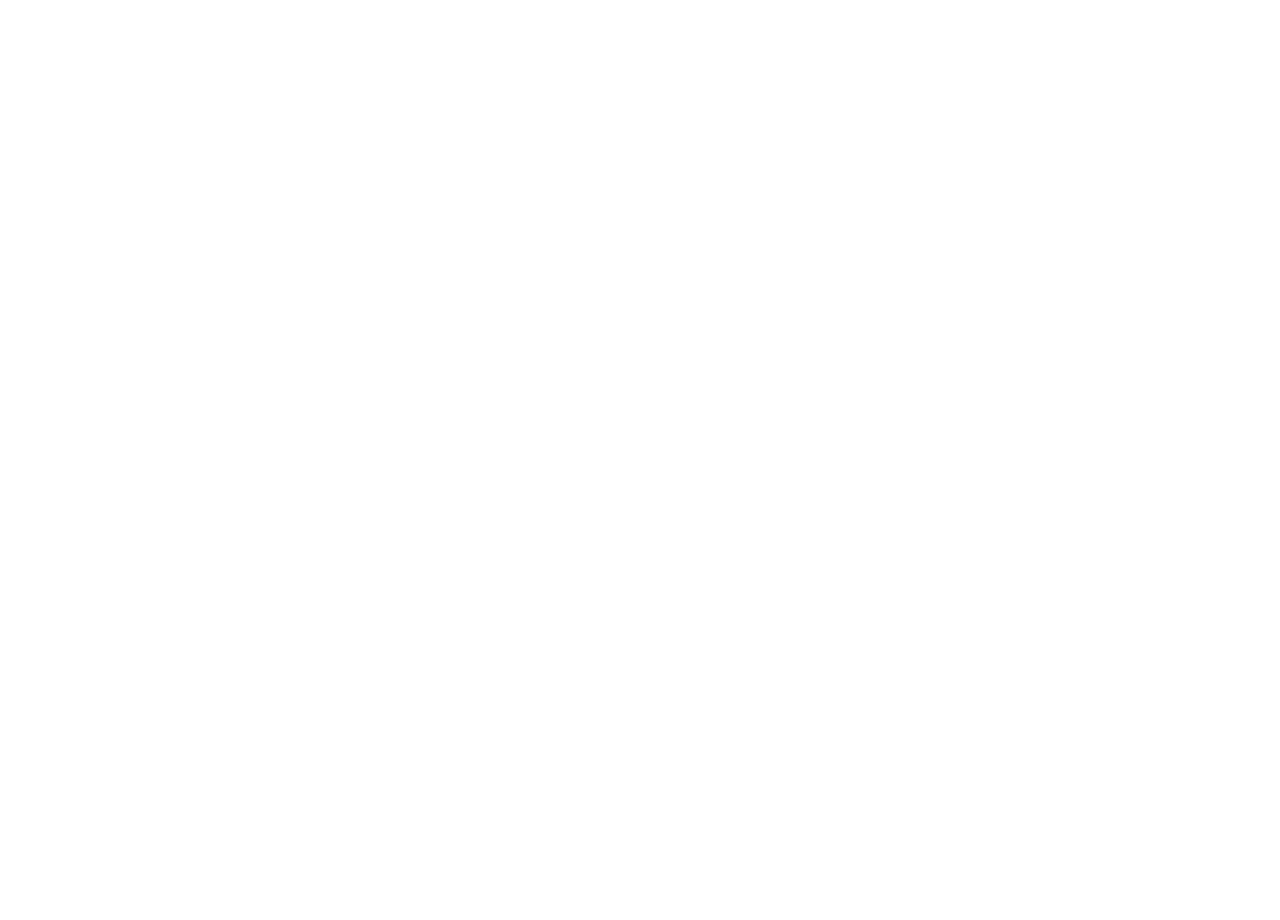
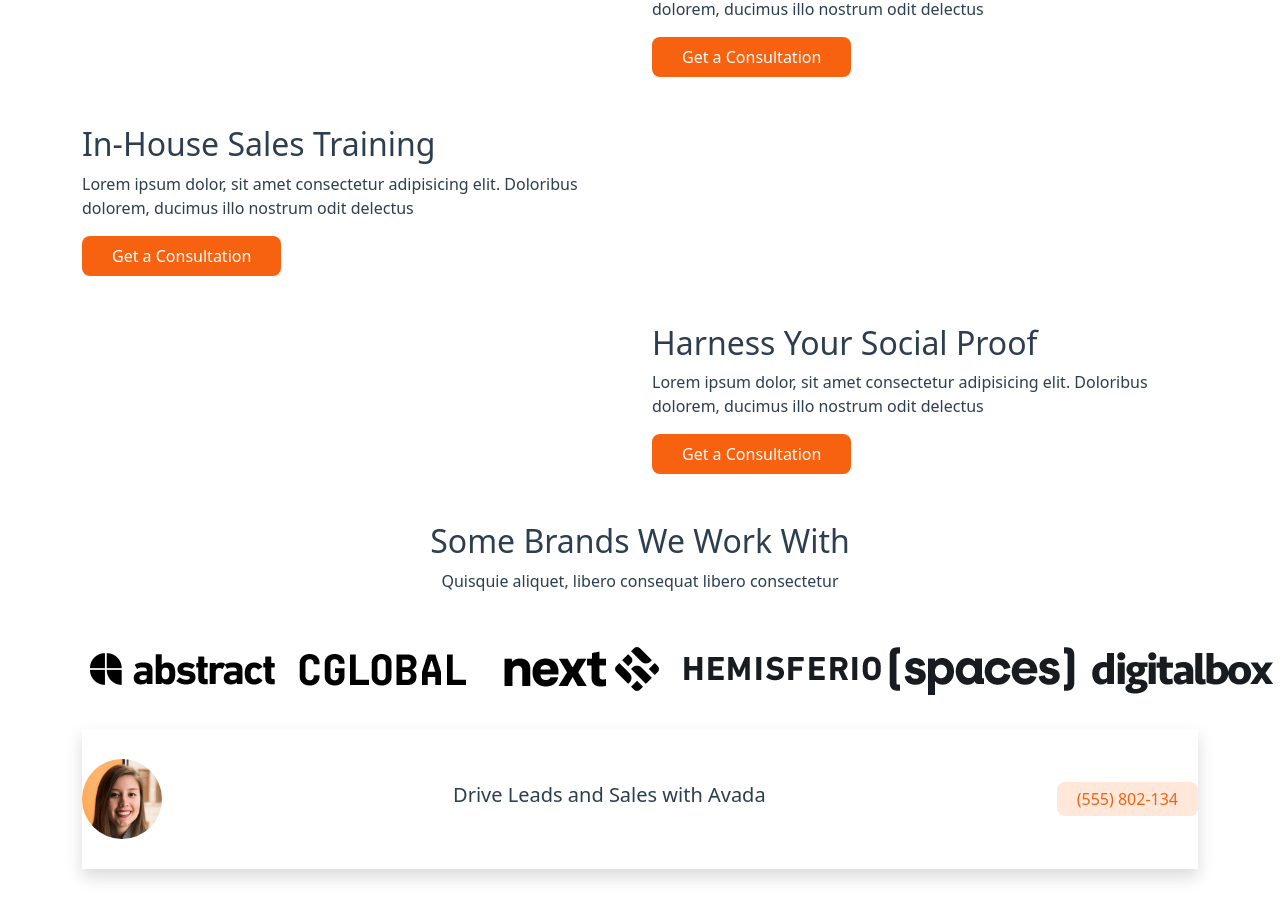
Before and after one commit to Trusimo/proj-html-vuejs, a Vue app: page / in a window 1280 px wide. Shown: the part 800-1720 px from the top of the page. Before the commit the page ends 800 px from the top, so only its background shows below. Built offline with nearby package versions, Linux system fonts and the light colour scheme.

Commit message:
adds partners section

```diff
--- a/src/components/TheJumbotron.vue
+++ b/src/components/TheJumbotron.vue
@@ -1,7 +1,7 @@
 <template>
     <div class="bg-jumbo">
         <div class="container">
-            <section>
+            <section class="jumbo-sec">
                 <div class="row">
                 <div class="col padding-col">
                     <h1>Unlock Your Online Growth Potential</h1>
@@ -48,8 +48,7 @@
 
 
 <style>
-
-section {
+.jumbo-sec {
     position: relative;
     color: white
 }
--- a/src/components/TheMain.vue
+++ b/src/components/TheMain.vue
@@ -1,37 +1,82 @@
 <template>
-    <div class="container">
+    <div class="container padding-sec">
+        <!-- 3 row centrali -->
         <div class="row">
             <div class="col">
-
+                <img src="" alt="">
             </div>
             <div class="col">
-
+                <h2>Increased Brand Awareness</h2>
+                <p>Lorem ipsum dolor, sit amet consectetur adipisicing elit. Doloribus dolorem, ducimus illo nostrum odit delectus</p>
+                <button type="submit" class="btn-orange-col">Get a Consultation</button>
             </div>
         </div>
 
-        <div class="row">
+        <div class="row my-5">
             <div class="col">
-
+                <h2>In-House Sales Training</h2>
+                <p>Lorem ipsum dolor, sit amet consectetur adipisicing elit. Doloribus dolorem, ducimus illo nostrum odit delectus</p>
+                <button type="submit" class="btn-orange-col">Get a Consultation</button>
             </div>
             <div class="col">
-
+                <img src="" alt="">
             </div>
         </div>
 
-        <div class="row">
+        <div class="row my-5">
             <div class="col">
-
+                <img src="" alt="">
             </div>
             <div class="col">
-
+                <h2>Harness Your Social Proof</h2>
+                <p>Lorem ipsum dolor, sit amet consectetur adipisicing elit. Doloribus dolorem, ducimus illo nostrum odit delectus</p>
+                <button type="submit" class="btn-orange-col">Get a Consultation</button>
             </div>
         </div>
+
+        <!-- Partners -->
+        <h2 class="text-center">Some Brands We Work With</h2>
+        <p class="text-center">Quisquie aliquet, libero consequat libero consectetur</p>
+
+        <div class="flex-partner">
+            <div v-for="(partner, index) in partners" :key="index">
+                <img :src="partner.url">
+            </div>
+        </div>
+
+        <div class="flex-partner shadow">
+            <div>
+                <img class="img-rounded" src="../../public/marketing-expert-cta.png" alt="">
+            </div>
+            <h5>Drive Leads and Sales with Avada</h5>
+            <button class="btn-orange">(555) 802-134</button>
+        </div>
+
     </div>
 
 </template>
 
 
 <script>
+export default {
+    name: 'TheMain',
+    data() {
+        return {
+            partners: [
+                {url: require('../../public/abstract.png')},
+                {url: require('../../public/cglobal.png')},
+                {url: require('../../public/next.png')},
+                {url: require('../../public/hemisferio.png')},
+                {url: require('../../public/spaces.png')},
+                {url: require('../../public/digitalbox.png')},
+            ]
+
+}},
+    methods: {
+
+    }
+}
+
 
 
 
@@ -48,7 +93,24 @@
 
 <style>
 
+.flex-partner {
+    display: flex;
+    justify-content: space-between;
+    padding: 30px 0;
+    align-items: center;
 
+}
 
+.padding-sec {
+    padding: 100px 0;
+}
+
+.btn-orange-col {
+    background-color: #f76210;
+    color: white;
+    border-style: none;
+    border-radius: 8px;
+    padding: 8px 30px;
+}
 
 </style>
```
